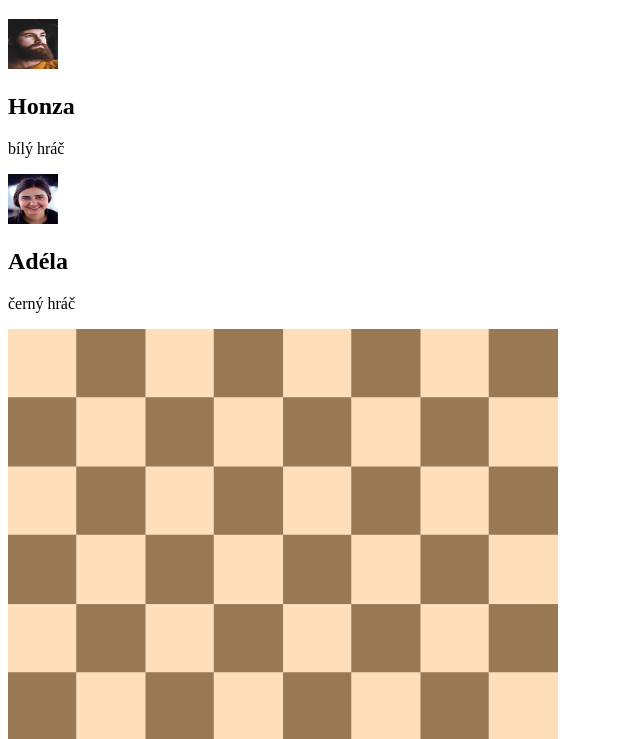
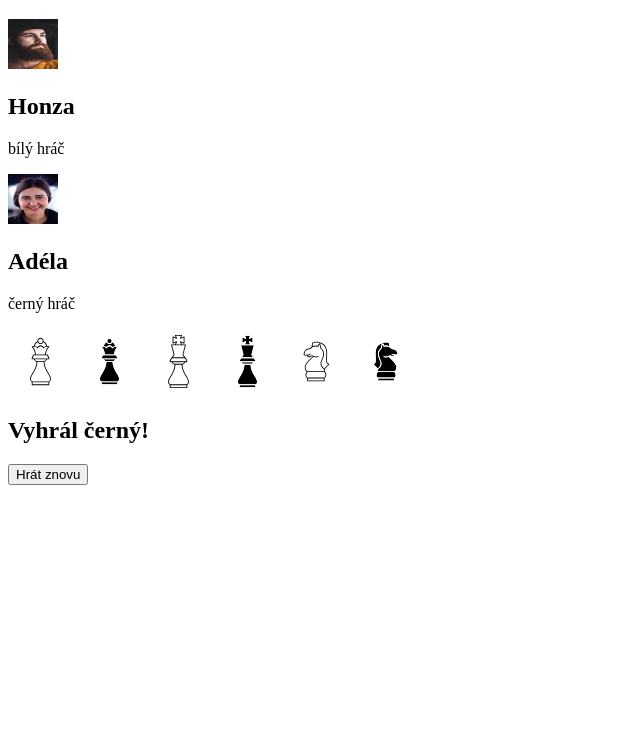
Before and after one commit to HTML-a-CSS-2-Podzim-2021-Online/sachy-EvaHouzvickova, a plain HTML site: page index.html in a window 1280 px wide. Shown: the part 61-800 px from the top of the page, without its empty margins (0-640 px from the left). Drawn offline with Linux system fonts and the light colour scheme.

Commit message:
uprava sachovnice

```diff
--- a/index.html
+++ b/index.html
@@ -23,7 +23,6 @@
 		<p>černý hráč</p>
 		</section>
 		<section class="sachovnice">
-			<img src="obrazky/sachovnice.png" width="550" height="550" alt="Šachovnice">
 			<img src="obrazky/figurky/dama-bila.svg" width="65" height="65" alt="Bílá dáma">
 			<img src="obrazky/figurky/dama-cerna.svg" width="65" height="65" alt="Černá dáma">
 			<img src="obrazky/figurky/kral-bila.svg" width="65" height="65" alt="Bílý král">
```
